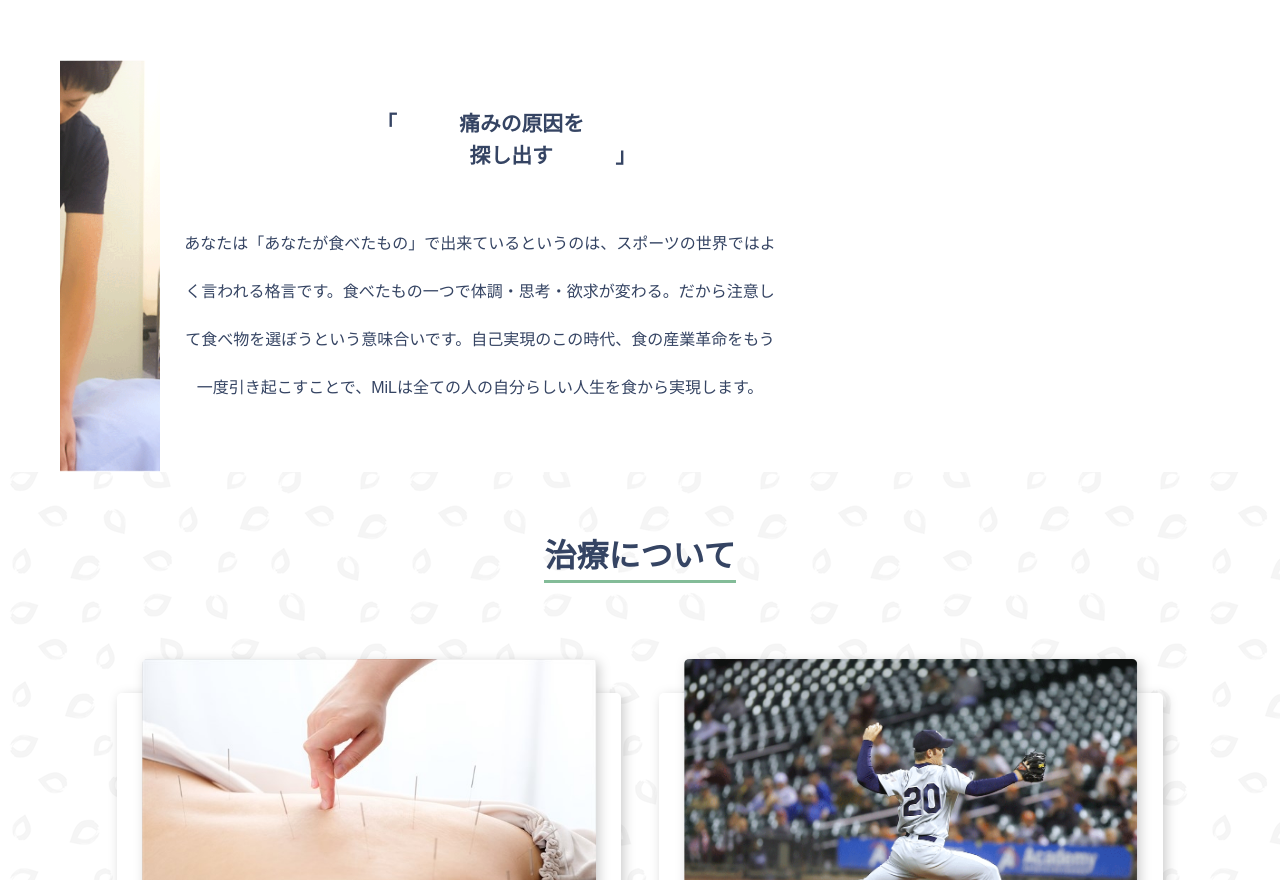
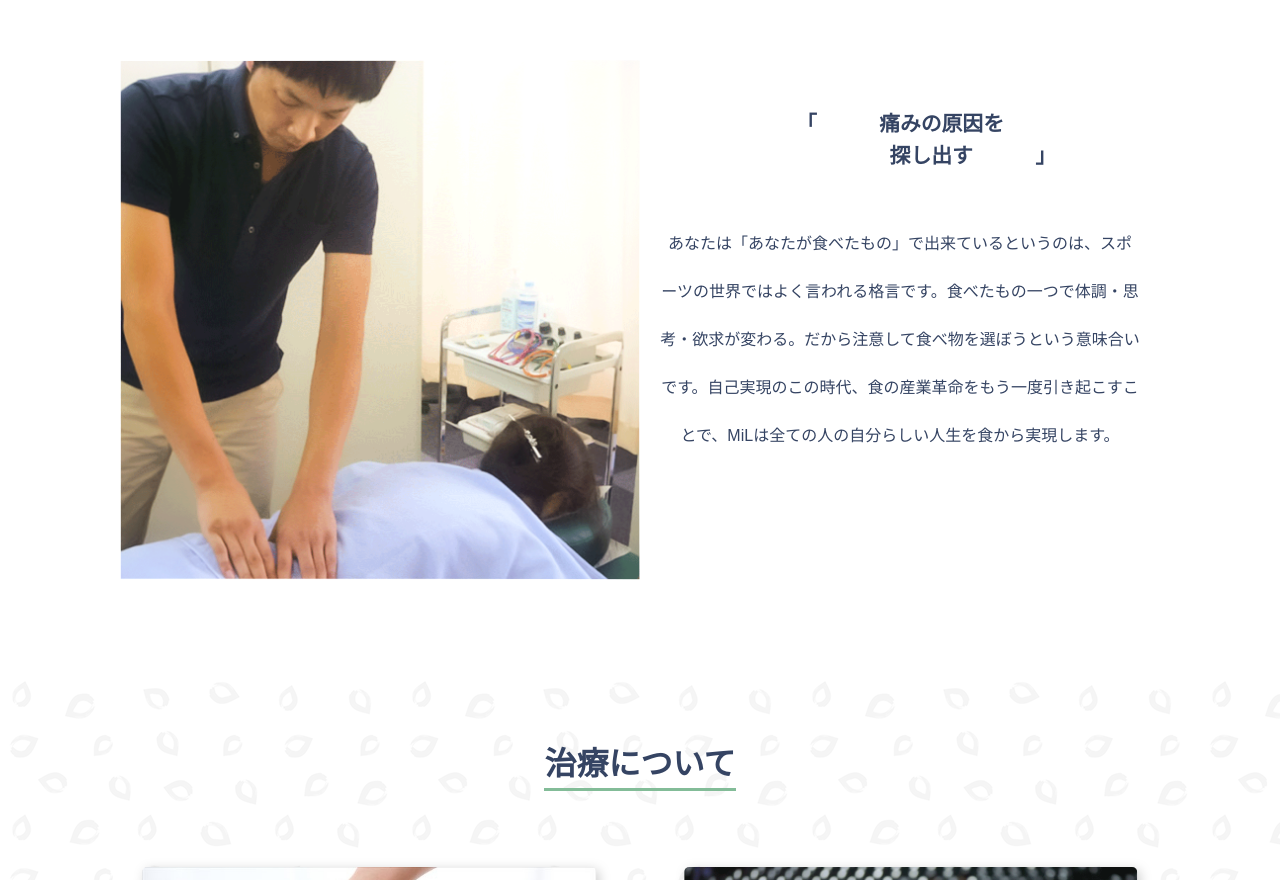
Before and after one commit to non0522/medical-treat_yoyogi, a plain HTML site: page index.html in a window 1280 px wide. Shown: the part 743-1623 px from the top of the page. Drawn offline with Linux system fonts and the light colour scheme; some packages are replaced by stand-ins of ours.

Commit message:
fixed padding

```diff
--- a/scss/object/project/_top.scss
+++ b/scss/object/project/_top.scss
@@ -44,18 +44,19 @@
             flex-direction: row;
             margin: 0 auto;
             width: 100%;
-            padding: 0 60px;
+            padding: 0 120px 100px;
         }
         img {
             object-fit: cover;
             @include responsive(pc) {
-                max-width: 50vw;
-                flex-basis: 100px;
+                max-width: 50%;
+                // flex-basis: 100px;
             }
         }
         &__inner {
             padding: 0 20px;
             @include responsive(pc) {
+                max-width: 50%;
                 flex-basis: 50vw;
             }
         }
```
Also changed, not shown: css/style.css, 1 other file.
